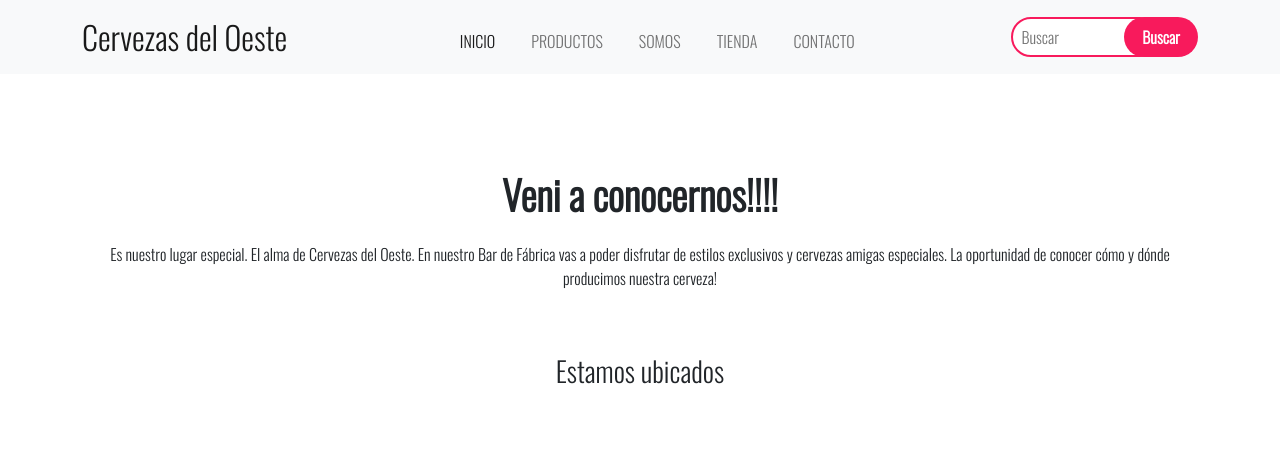
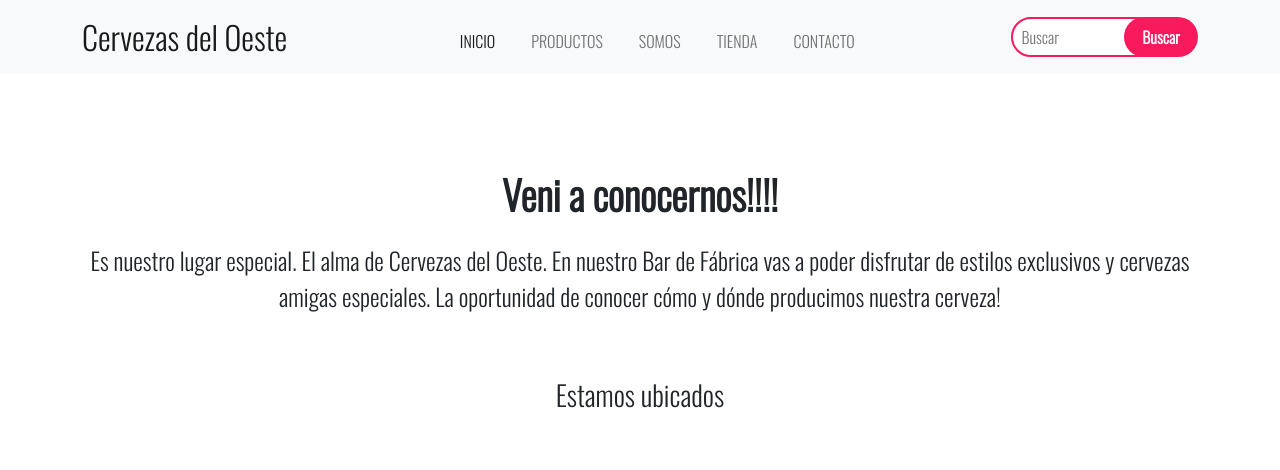
Before and after one commit to mjperez89/Proyecto-Final-CoderHouse, a plain HTML site: page pages/somos.html in a window 1280 px wide. Shown: the top 470 px of the page. Drawn offline with nearby package versions, Linux system fonts and the light colour scheme.

Commit message:
se modifico somos

```diff
--- a/css/style.css
+++ b/css/style.css
@@ -106,6 +106,13 @@
     font-weight: 300;
 }
 
+/*-------------- Somos -----------------*/
+
+.p-ubicados {
+    font-size: 1.5rem;
+    font-weight: 300;
+}
+
 /*-------------- Tienda -----------------*/
 
 .btn2 {
@@ -129,3 +136,5 @@
     font-size: 1.5rem;
     font-weight: 300;
 }
+
+/*-------------- Media Querie -----------------*/
```
